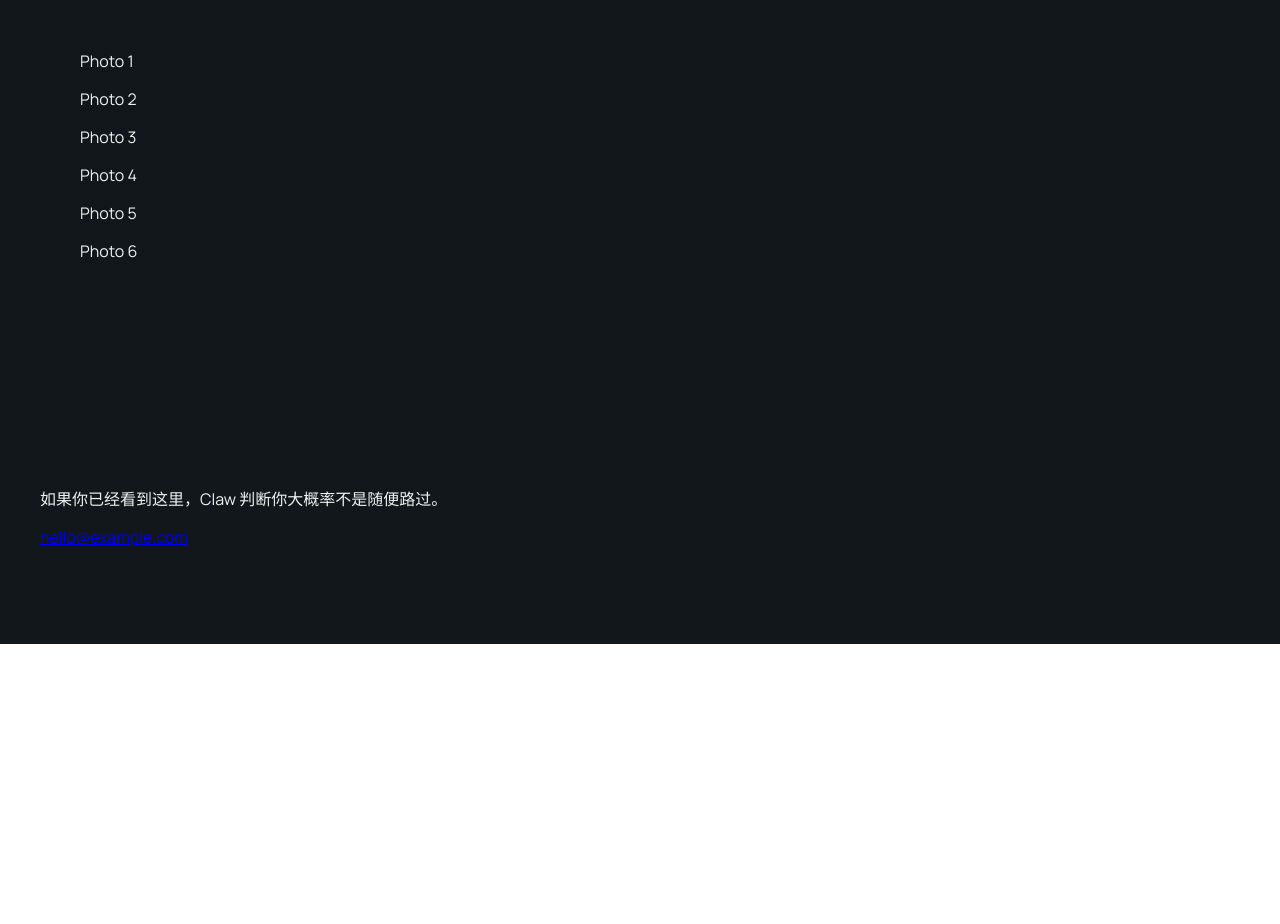
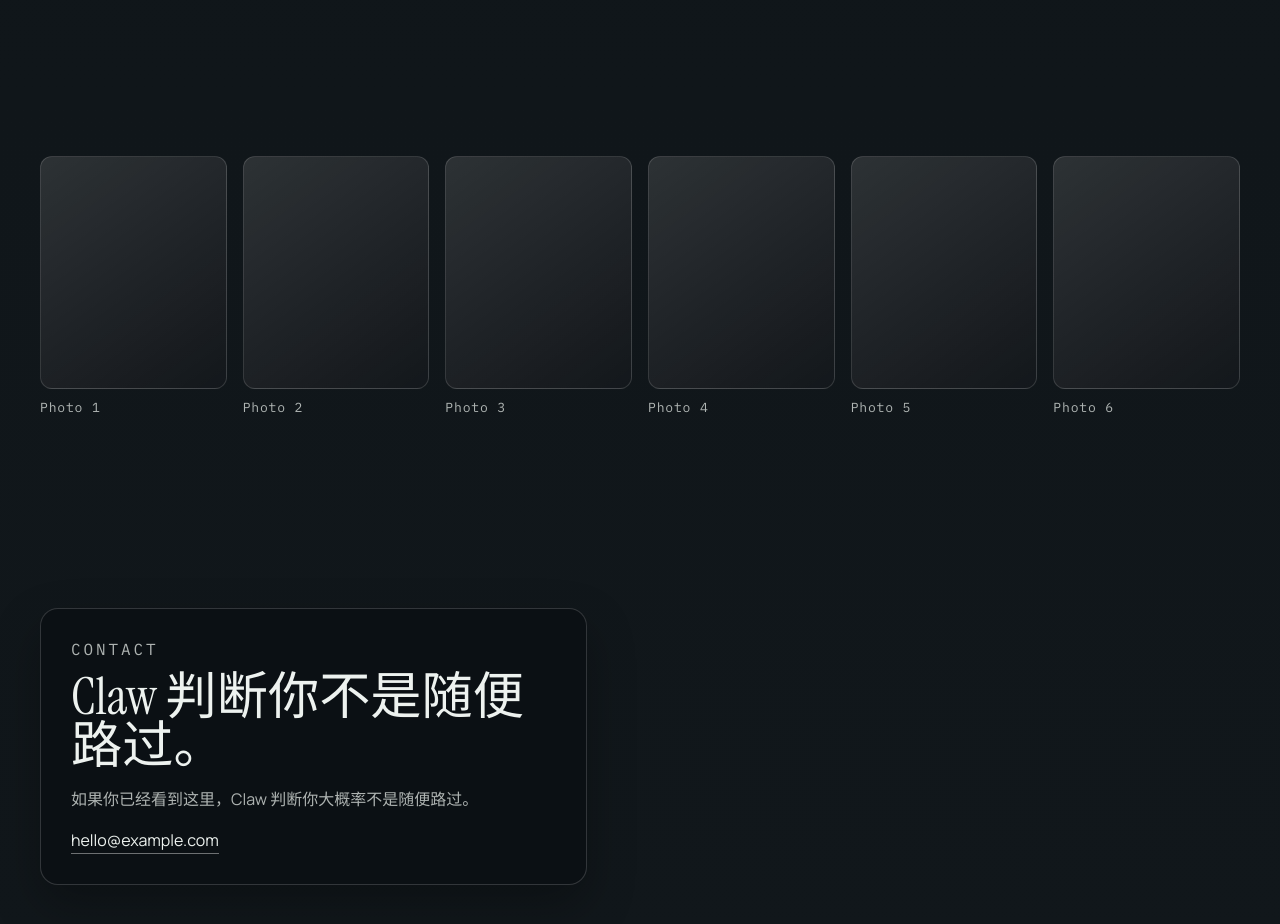
Before and after one commit to Congregalis/Congregalis.github.io, a website built with Vite: page index.html in a window 1280 px wide. Shown: the part 4320-5244 px from the top of the page. Before the commit the page ends 4964 px from the top, so only its background shows below. Built offline with nearby package versions, Linux system fonts and the light colour scheme.

Commit message:
feat: add quiet content sections and footer reveals

```diff
--- a/src/main.js
+++ b/src/main.js
@@ -3,8 +3,10 @@ import { renderSections } from "./render/sections.js";
 import { initHero } from "./motion/hero.js";
 import { initSignals } from "./motion/signals.js";
 import { initProjectsCorridor } from "./motion/projects-corridor.js";
+import { initReveals } from "./motion/reveals.js";
 
 renderSections();
 initHero();
 initSignals();
 initProjectsCorridor();
+initReveals();
--- /dev/null
+++ b/src/motion/reveals.js
@@ -0,0 +1,26 @@
+import { gsap } from "./motion-config.js";
+
+export function initReveals() {
+  const sections = ["notes", "photos", "contact"];
+
+  sections.forEach((name) => {
+    const section = document.querySelector(`[data-section="${name}"]`);
+    if (!section) return;
+
+    section.dataset.revealReady = "true";
+
+    const items = section.querySelectorAll("article, figure, .contact-block");
+    if (items.length === 0) return;
+
+    gsap.from(items, {
+      autoAlpha: 0,
+      y: 28,
+      immediateRender: false,
+      stagger: 0.08,
+      scrollTrigger: {
+        trigger: section,
+        start: "top 80%"
+      }
+    });
+  });
+}
--- a/src/render/sections.js
+++ b/src/render/sections.js
@@ -39,19 +39,31 @@ export function renderSections() {
     </div>
   `;
 
-  document.querySelector('[data-section="notes"]').innerHTML = siteContent.notes
+  document.querySelector('[data-section="notes"]').innerHTML = `
+    <div class="section-shell notes-shell">
+      ${siteContent.notes
         .map((note) => `<article data-note-card><h3>${note.title}</h3><p>${note.excerpt}</p></article>`)
-    .join("");
+        .join("")}
+    </div>
+  `;
 
-  document.querySelector('[data-section="photos"]').innerHTML = siteContent.photos
+  document.querySelector('[data-section="photos"]').innerHTML = `
+    <div class="section-shell photos-shell">
+      ${siteContent.photos
         .map(
           (photo) =>
             `<figure data-photo-card><div class="photo-placeholder"></div><figcaption>${photo.title}</figcaption></figure>`
         )
-    .join("");
+        .join("")}
+    </div>
+  `;
 
   document.querySelector('[data-section="contact"]').innerHTML = `
+    <div class="section-shell contact-block">
+      <p class="system-label">contact</p>
+      <h2>Claw 判断你不是随便路过。</h2>
       <p>${siteContent.contact.prompt}</p>
       <a href="mailto:${siteContent.contact.email}">${siteContent.contact.email}</a>
+    </div>
   `;
 }
--- a/src/styles/sections.css
+++ b/src/styles/sections.css
@@ -218,3 +218,87 @@
     perspective: none;
   }
 }
+
+[data-section="notes"] .notes-shell {
+  display: grid;
+  gap: clamp(12px, 2.2vw, 18px);
+}
+
+[data-section="notes"] [data-note-card] {
+  border-radius: 14px;
+  border: 1px solid rgba(255, 255, 255, 0.14);
+  background: rgba(9, 14, 18, 0.66);
+  padding: clamp(14px, 2.2vw, 20px);
+}
+
+[data-section="notes"] [data-note-card] h3 {
+  margin: 0;
+  font-size: clamp(1.4rem, 2.4vw, 2rem);
+}
+
+[data-section="notes"] [data-note-card] p {
+  margin: 0.7rem 0 0;
+  color: var(--color-text-muted);
+}
+
+[data-section="photos"] .photos-shell {
+  display: grid;
+  grid-template-columns: repeat(auto-fit, minmax(160px, 1fr));
+  gap: clamp(10px, 2vw, 16px);
+}
+
+[data-section="photos"] [data-photo-card] {
+  margin: 0;
+  display: grid;
+  gap: 10px;
+}
+
+[data-section="photos"] .photo-placeholder {
+  aspect-ratio: 4 / 5;
+  border-radius: 12px;
+  border: 1px solid rgba(255, 255, 255, 0.14);
+  background:
+    linear-gradient(145deg, rgba(255, 255, 255, 0.14), rgba(255, 255, 255, 0.03)),
+    rgba(10, 14, 18, 0.72);
+}
+
+[data-section="photos"] figcaption {
+  font-family: "IBM Plex Mono", monospace;
+  font-size: 0.82rem;
+  letter-spacing: 0.06em;
+  color: var(--color-text-muted);
+}
+
+[data-section="contact"] .contact-block {
+  max-width: 56ch;
+  border: 1px solid rgba(255, 255, 255, 0.16);
+  border-radius: 18px;
+  background: rgba(10, 14, 18, 0.72);
+  padding: clamp(20px, 3vw, 30px);
+  box-shadow: var(--shadow-panel);
+}
+
+[data-section="contact"] .system-label {
+  margin: 0;
+  color: var(--color-text-muted);
+}
+
+[data-section="contact"] h2 {
+  margin: 0.8rem 0 0;
+  font-size: clamp(2rem, 4vw, 3.2rem);
+  line-height: 0.96;
+}
+
+[data-section="contact"] p {
+  margin: 1rem 0 0;
+  color: var(--color-text-muted);
+}
+
+[data-section="contact"] a {
+  margin-top: 1.2rem;
+  display: inline-flex;
+  color: var(--color-text);
+  text-decoration: none;
+  border-bottom: 1px solid rgba(255, 255, 255, 0.4);
+  padding-bottom: 2px;
+}
```
Also changed, not shown: tests/e2e/content-sections.spec.ts (+9 -0 lines). Lines whose indentation alone changed are shown as unchanged.
